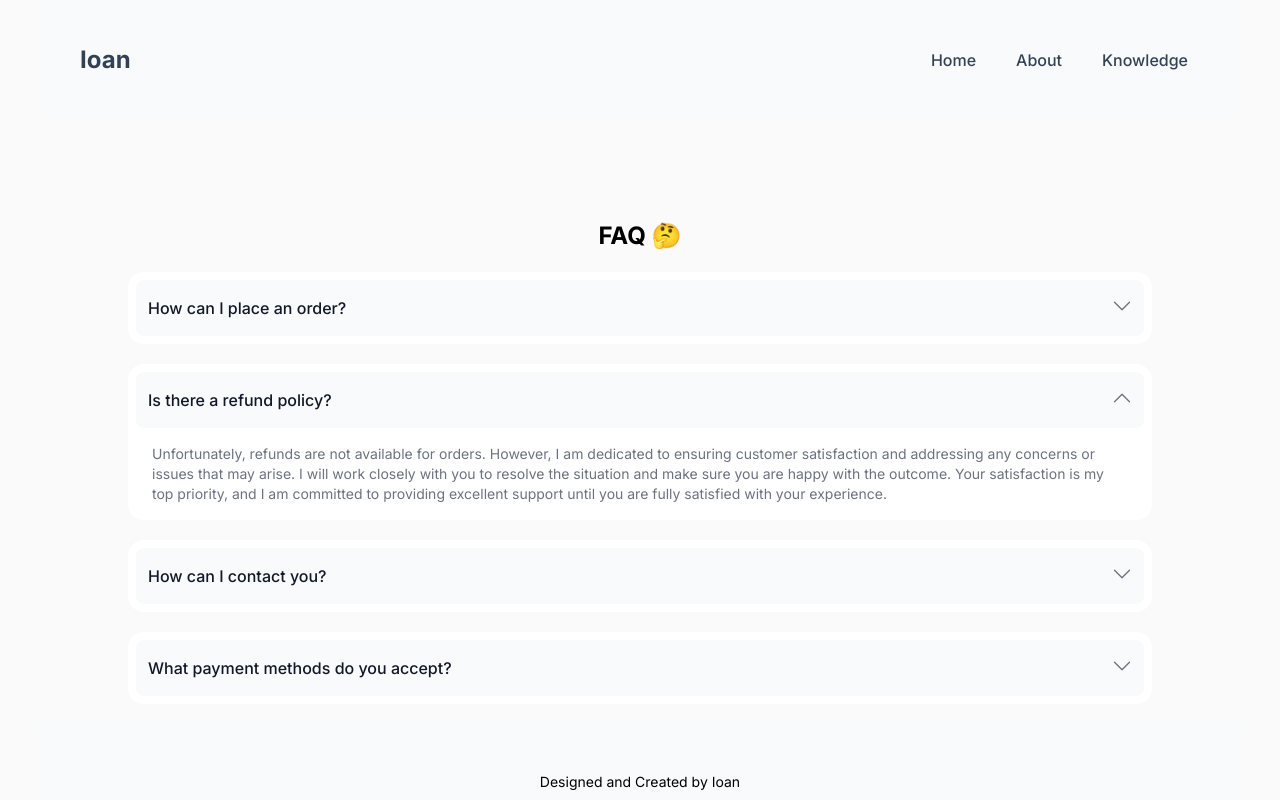
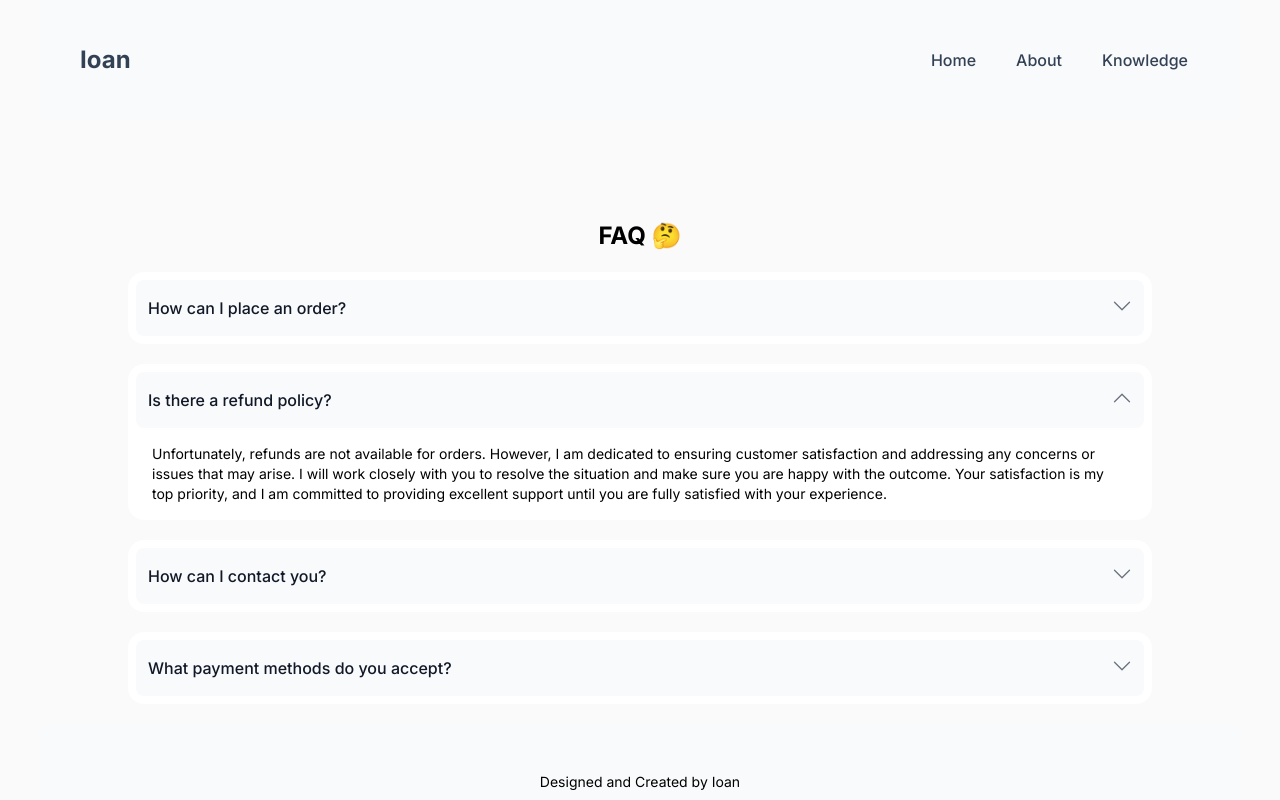
Before and after one commit to IoanHumphreys/portfolio, a Next.js app: page / in a window 1280 px wide. Both pictures are taken after a click on the button "Is there a refund policy?". Shown: the part 3280-4080 px from the top of the page. Built offline with nearby package versions, Linux system fonts and the light colour scheme.

Commit message:
Add files via upload

```diff
--- a/app/page.tsx
+++ b/app/page.tsx
@@ -402,7 +402,7 @@ export default function Home() {
                       className={`${open ? 'rotate-180 transform' : ''} h-5 w-5 text-gray-500`}
                     />
                   </Disclosure.Button>
-                  <Disclosure.Panel className="px-4 pt-4 pb-2 text-sm lg:text-md text-gray-500">
+                  <Disclosure.Panel className="px-4 pt-4 pb-2 text-sm lg:text-md">
                     Unfortunately, refunds are not available for orders. However, I am dedicated to ensuring customer satisfaction
                     and addressing any concerns or issues that may arise. I will work closely with you to resolve the situation and make
                     sure you are happy with the outcome. Your satisfaction is my top priority, and I am committed to providing excellent
@@ -422,7 +422,7 @@ export default function Home() {
                       className={`${open ? 'rotate-180 transform' : ''} h-5 w-5 text-gray-500`}
                     />
                   </Disclosure.Button>
-                  <Disclosure.Panel className="px-4 pt-4 pb-2 text-sm lg:text-md text-gray-500">
+                  <Disclosure.Panel className="px-4 pt-4 pb-2 text-sm lg:text-md">
                     You can reach me by email at the following address <a href="mailto:ioanhumphreysbusiness@yahoo.com" className="text-purple-500">ioanhumphreysbusiness@yahoo.com</a>. Please feel free to contact me with any questions, concerns, or inquiries you may have. I will do my best to respond promptly and provide the assistance you need. I look forward to hearing from you!
                   </Disclosure.Panel>
                 </>
@@ -437,7 +437,7 @@ export default function Home() {
                     <span>What payment methods do you accept?</span>
                     <BsChevronDown className={`${open ? 'rotate-180 transform' : ''} h-5 w-5 text-gray-500`}/>
                   </Disclosure.Button>
-                  <Disclosure.Panel className="px-4 pt-4 pb-2 text-sm lg:text-md text-gray-500">
+                  <Disclosure.Panel className="px-4 pt-4 pb-2 text-sm lg:text-md">
                     Regarding Roblox UI projects, I accept payments through PayPal, CashApp, and Robux.
                     However, for web projects and Discord.js bot projects, I only accept payments via PayPal
                     and CashApp. If you have any further questions or need clarification, please feel free to reach out.
```
